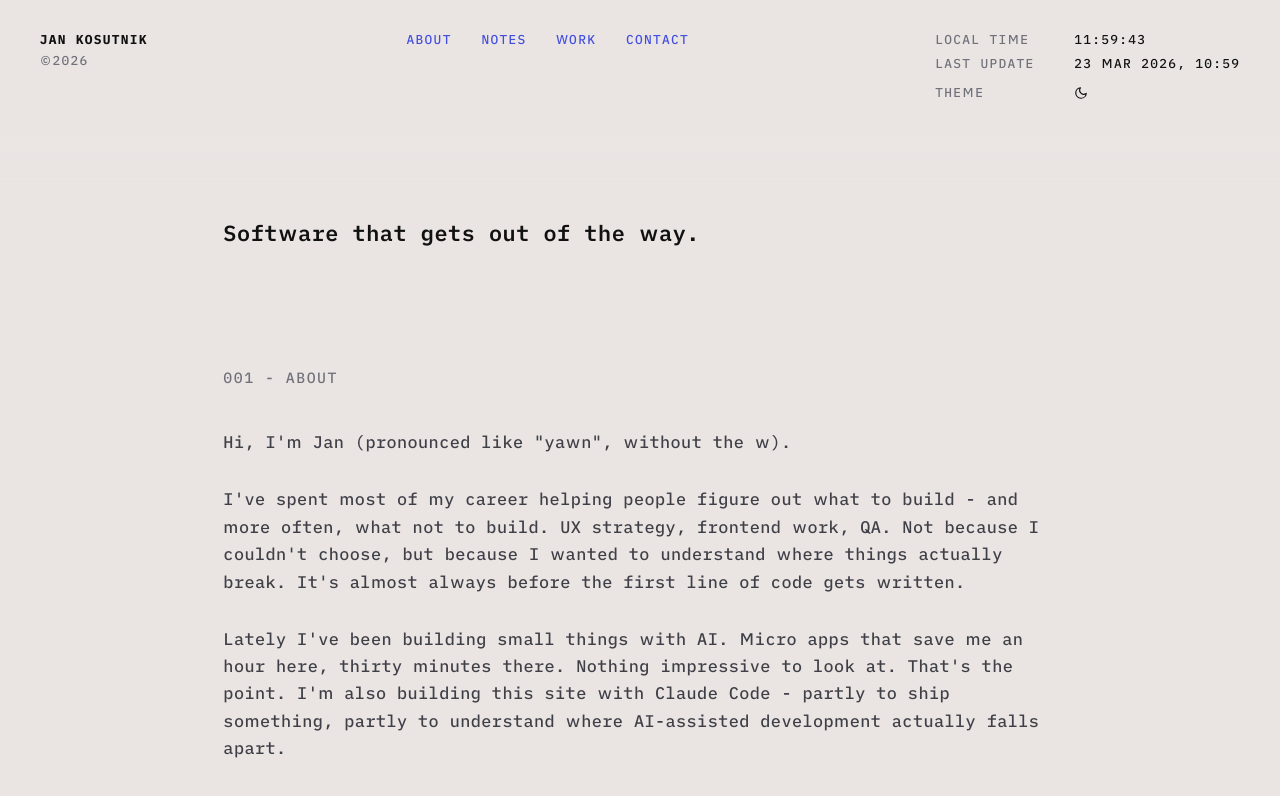
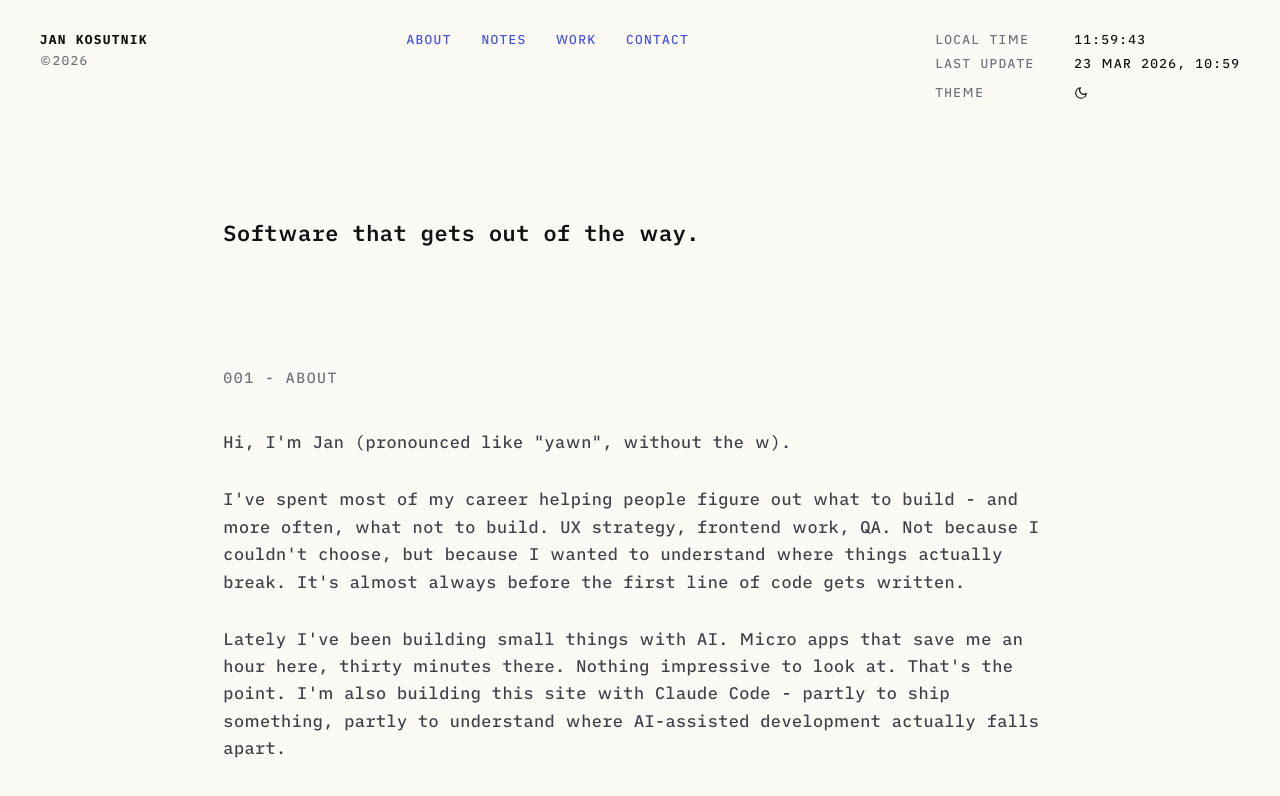
Before and after one commit to JanKosutnik/Kosutnik, a Next.js app: page / in a window 1280 px wide. Shown: the top 796 px of the page. Built offline with nearby package versions, Linux system fonts and the light colour scheme.

Commit message:
Update light background to #FBFAF5

```diff
--- a/app/globals.css
+++ b/app/globals.css
@@ -7,9 +7,9 @@
 }
 
 :root {
-  --bg: #EAE5E3;
-  --bg-alpha: #EAE5E3ee;
-  --bg-gradient: #EAE5E3;
+  --bg: #FBFAF5;
+  --bg-alpha: #FBFAF5ee;
+  --bg-gradient: #FBFAF5;
   --fg: #111111;
   --link: #434edf;
 }
```
